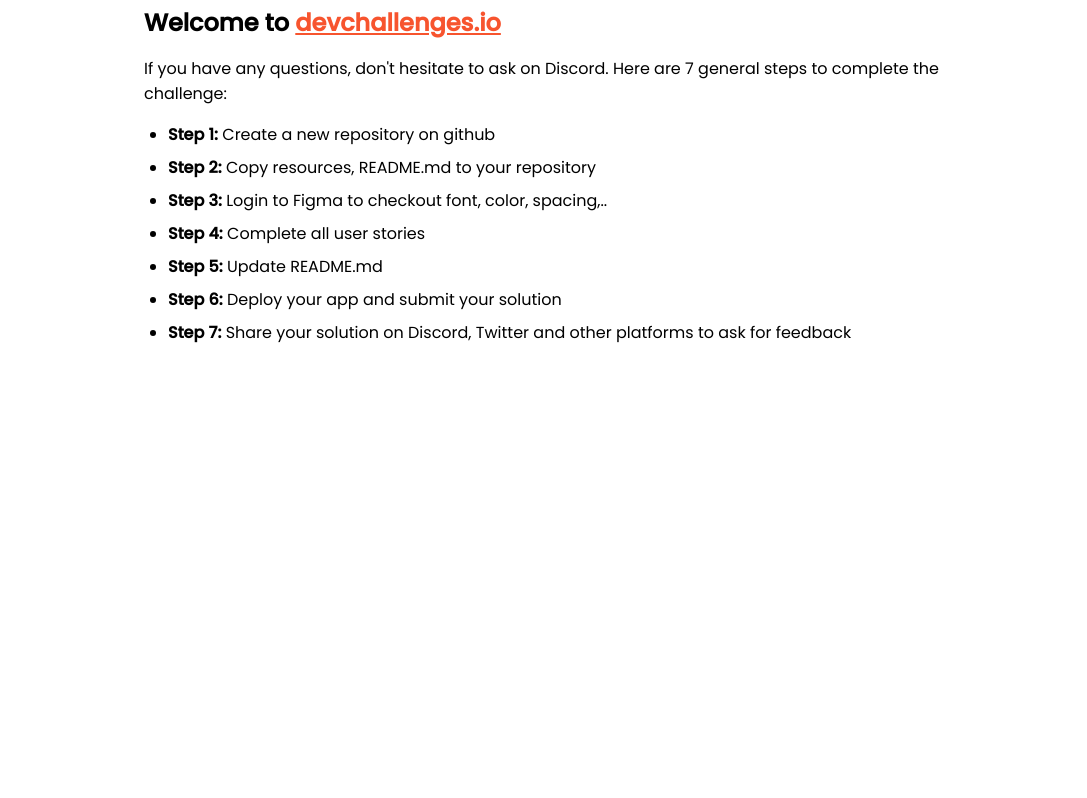
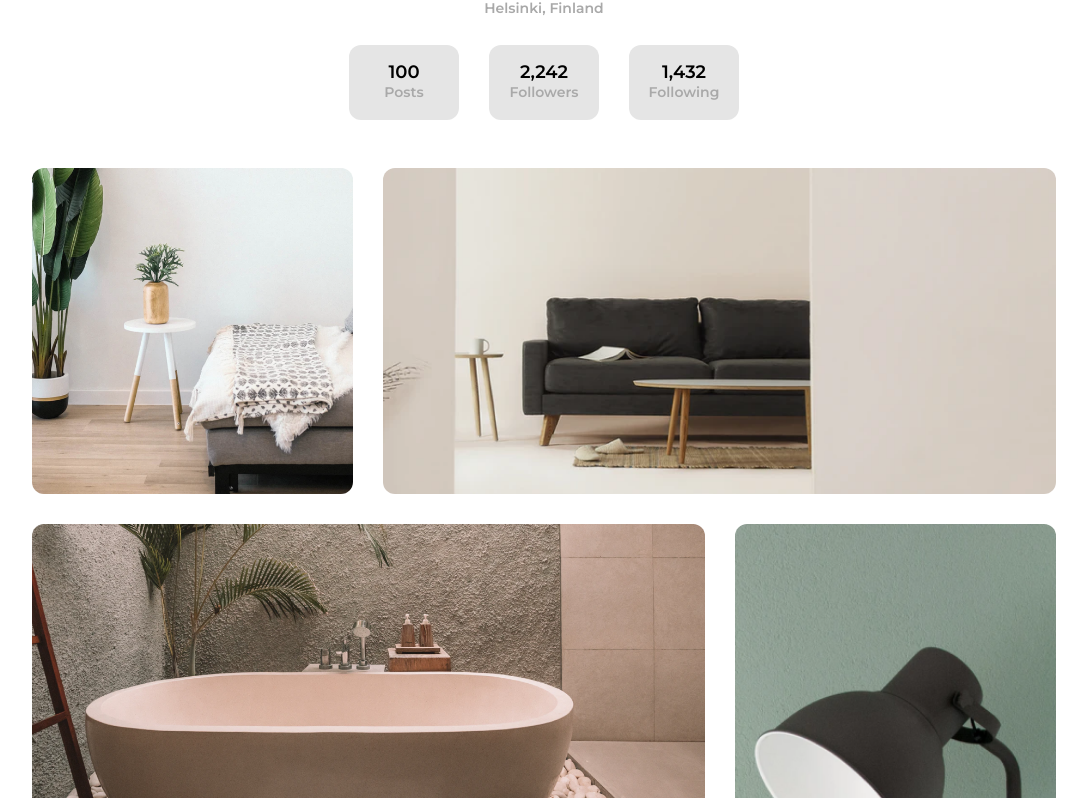
Before and after one commit to MathysCogne/my-gallery, a plain HTML site: page index.html in a window 1280 px wide. Shown: the part 235-1033 px from the top of the page, without its empty margins (96-1183 px from the left). Before the commit the page ends 800 px from the top, so only its background shows below. Drawn offline with Linux system fonts and the light colour scheme.

Commit message:
Challenge completed

```diff
--- /dev/null
+++ b/css/style.scss
@@ -0,0 +1,109 @@
+/* http://meyerweb.com/eric/tools/css/reset/  v2.0 | 20110126 License: none (public domain)*/
+a,abbr,acronym,address,applet,article,aside,audio,b,big,blockquote,body,canvas,caption,center,cite,code,dd,del,details,dfn,div,dl,dt,em,embed,fieldset,figcaption,figure,footer,form,h1,h2,h3,h4,h5,h6,header,hgroup,html,i,iframe,img,ins,kbd,label,legend,li,mark,menu,nav,object,ol,output,p,pre,q,ruby,s,samp,section,small,span,strike,strong,sub,summary,sup,table,tbody,td,tfoot,th,thead,time,tr,tt,u,ul,var,video{margin:0;padding:0;border:0;font-size:100%;font:inherit;vertical-align:baseline}body{line-height:1}
+// // // // // // //
+body{
+   font-family: 'Montserrat', sans-serif;
+}
+.contenair {
+   width: 95%;
+   margin: auto;
+   @media screen and (min-width: 900px){
+      width: 80%;
+      max-width: 1100px;
+      min-height: 94vh;
+   }
+}
+img{
+   object-fit: cover;
+   border-radius: 12px;
+}
+
+header{
+   display: flex;
+   flex-direction: column;
+   justify-content: center;
+   align-items: center;
+   margin: 40px 0;
+   @media screen and (max-width: 600px) {
+      margin: 20px 0;
+   }
+   h1{
+      font-size: 24px;
+      line-height: 29px;
+      margin: 8px 0;
+   }
+   p{
+      font-size: 14px;
+      line-height: 17px;
+      color: #A9A9A9;
+   }
+   img{
+      width: 150px;
+      @media screen and (max-width: 600px) {
+         width: 125px;
+      }
+   }
+   .info{
+      margin: 8px 0;
+      display: flex;
+      p{
+         margin: 20px 15px 0 15px;
+         width: 110px;
+         height: 75px;
+         background: #E5E5E5;
+         border-radius: 12px;
+         display: flex;
+         flex-direction: column;
+         align-items: center;
+         justify-content: center;
+         row-gap: 3px;
+         @media screen and (max-width: 600px) {
+            width: 85px;
+            height: 65px;
+         }
+      span{
+         font-size: 18px;
+         color: black;
+      }
+      }
+   }
+}
+
+
+
+
+.card{
+   display: grid;
+   grid-template-columns: repeat(3, 1fr);
+   grid-template-rows: repeat(3, 1fr);
+   grid-column-gap: 30px;
+   grid-row-gap: 30px;
+   width: 100%;
+
+   &__grid-1 { grid-area: 1 / 1 / 2 / 2; }
+   &__grid-2 { grid-area: 1 / 2 / 2 / 4; }
+   &__grid-3 { grid-area: 2 / 1 / 3 / 3; }
+   &__grid-4 { grid-area: 2 / 3 / 4 / 4; }
+   &__grid-5 { grid-area: 3 / 1 / 4 / 2; }
+   &__grid-6 { grid-area: 3 / 2 / 4 / 3; }
+   img{
+      width: 100%;
+      height: 100%;
+   }
+}
+
+
+a{
+   text-decoration: none;
+   color: #BDBDBD;
+   text-decoration: underline;
+}
+footer{
+   display: flex;
+   justify-content: center;
+   color: #BDBDBD;
+   margin: 50px 0;
+   p{
+      font-size: 14px;
+   }
+}
--- a/index.html
+++ b/index.html
@@ -1,95 +1,46 @@
 <!DOCTYPE html>
 <html lang="en">
-  <head>
-    <meta charset="utf-8" />
-    <meta
-      name="viewport"
-      content="width=device-width, initial-scale=1,
-  maximum-scale=5"
-    />
+<head>
+  <meta charset="utf-8" />
+  <meta name="viewport" content="width=device-width, initial-scale=1, maximum-scale=5"/>
+  <link rel="icon" href="./assets/devchallenges.png" />
+  <link rel="stylesheet" href="./css/style.css" />
 
-    <link rel="icon" href="devchallenges.png" />
+  <link rel="preconnect" href="https://fonts.googleapis.com">
+  <link rel="preconnect" href="https://fonts.gstatic.com" crossorigin>
+  <link href="https://fonts.googleapis.com/css2?family=Montserrat:wght@600&display=swap" rel="stylesheet">
 
-    <link
-      rel="shortcut icon"
-      type="image/x-icon"
-      href="https://devchallenges.io/"
-    />
+  <title>Devchallenges - My gallery Challenge</title>
+</head>
 
-    <link
-      href="https://fonts.googleapis.com/css2?family=Poppins:wght@400;500&display=swap"
-      rel="stylesheet"
-    />
+<body>
+<div class="contenair">
+  <header>
+    <img src="./assets/profilePhoto.png" alt="Rodney Cotton">
+    <h1>Rodney Cotton</h1>
+    <p>Helsinki, Finland</p>
+    <div class="info">
+      <p><span>100</span>Posts</p>
+      <p><span>2,242</span>Followers</p>
+      <p><span>1,432</span>Following</p>
+    </div>
+  </header>
 
-    <title>Devchallenges</title>
+  <main>
+    <section class="card">
+      <img src="./assets/photo1.png" alt="Photo of an apartment interior" class="card__grid-1">
+      <img src="./assets/photo2.png" alt="Photo of an apartment interior" class="card__grid-2">
+      <img src="./assets/photo3.png" alt="Photo of an apartment interior" class="card__grid-3">
+      <img src="./assets/photo_4.png" alt="Photo of an apartment interior" class="card__grid-4">
+      <img src="./assets/photo5.png" alt="Photo of an apartment interior" class="card__grid-5">
+      <img src="./assets/photo6.png" alt="Photo of an apartment interior" class="card__grid-6">
+    </section>
+  </main>
+</div>
 
-    <style>
-      body {
-        font-family: "Poppins", sans-serif;
-      }
+  <footer>
+    <p>Created by <a href="https://github.com/MathysCogne">Mathys Cogné</a> - devChallenges.io</p>
+  </footer>
 
-      ul {
-        padding-left: 24px;
-      }
-
-      li {
-        margin-bottom: 8px;
-      }
-
-      .welcome {
-        max-width: 800px;
-        margin: 0 auto;
-      }
-
-      .welcome-text {
-        margin-top: 30vh;
-        font-weight: 500;
-      }
-
-      .welcome-text p {
-        font-size: 1rem;
-        font-weight: 400;
-      }
-
-      .welcome-text h1 {
-        font-size: 1.5rem;
-      }
-
-      .welcome-text a {
-        color: #f7542e;
-      }
-    </style>
-  </head>
-  <body>
-    <div class="welcome">
-      <div class="welcome-text">
-        <h1>
-          Welcome to
-          <a href="https://devchallenges.io/" target="_blank"
-            >devchallenges.io</a
-          >
-        </h1>
-
-        <p>
-          If you have any questions, don't hesitate to ask on Discord. Here are
-          7 general steps to complete the challenge:
-        </p>
-      </div>
-
-      <ul>
-        <li><b>Step 1:</b> Create a new repository on github</li>
-        <li><b>Step 2:</b> Copy resources, README.md to your repository</li>
-        <li>
-          <b>Step 3:</b> Login to Figma to checkout font, color, spacing,..
-        </li>
-        <li><b>Step 4:</b> Complete all user stories</li>
-        <li><b>Step 5:</b> Update README.md</li>
-        <li><b>Step 6:</b> Deploy your app and submit your solution</li>
-        <li>
-          <b>Step 7:</b> Share your solution on Discord, Twitter and other
-          platforms to ask for feedback
-        </li>
-      </ul>
-    </div>
-  </body>
+</body>
 </html>
```
Also changed, not shown: css/style.css (added), 2 other files.
